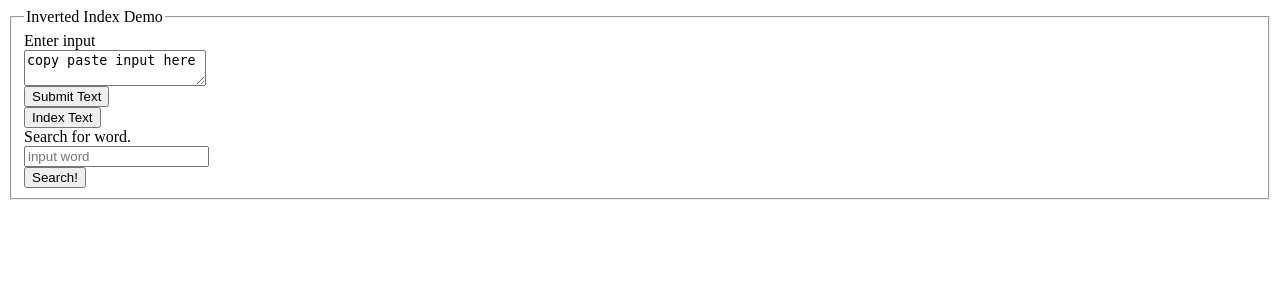
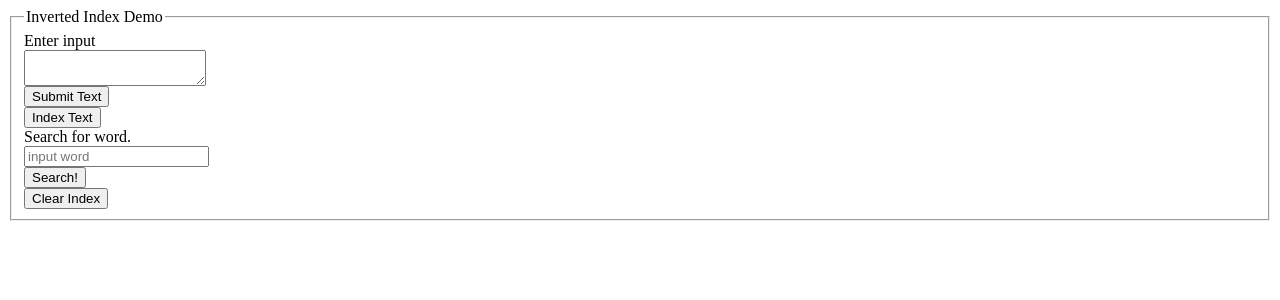
Before and after one commit to Hallicopter/ReverseIndex, a Flask app: page / in a window 1280 px wide. Shown: the top 300 px of the page. Run offline with Flask 2, Linux system fonts and the light colour scheme.

Commit message:
adds final features

```diff
--- a/app.py
+++ b/app.py
@@ -47,6 +47,10 @@ def createElasticSearchObj():
 
         pretty+='<a href="/">Search again!</a>'
         return pretty
+    elif request.form['singlebutton'] == 'clear':
+        es = elasticSearch()
+        return render_template('form.html') + \
+            '<script>alert("Cleared Index!");</script>'
 
     # template = open('templates/form.html', 'a+')
     # template.write(str(es.search('lorem')))
--- a/templates/form.html
+++ b/templates/form.html
@@ -8,7 +8,7 @@
   <div class="form-group">
     <label class="col-md-4 control-label" for="textarea">Enter input</label>
     <div class="col-md-4">
-      <textarea class="form-control" id="textarea" name="textarea">copy paste input here</textarea>
+      <textarea class="form-control" id="textarea" name="textarea"></textarea>
     </div>
   </div>
 
@@ -44,6 +44,14 @@
       <button id="singlebutton" name="singlebutton" value="search" class="btn btn-primary">Search!</button>
     </div>
   </div>
+
+  <div class="form-group">
+      <label class="col-md-4 control-label" for="singlebutton"></label>
+      <div class="col-md-4">
+        <button id="singlebutton" name="singlebutton" value='clear'class="btn btn-primary">Clear Index</button>
+      </div>
+    </div>
+
   <script type="text/javascript">
     window.addEventListener('keydown',function(e){if(e.keyIdentifier=='U+000A'||e.keyIdentifier=='Enter'||e.keyCode==13){if(e.target.nodeName=='INPUT'&&e.target.type=='text'){e.preventDefault();return false;}}},true);
     </script>
```
